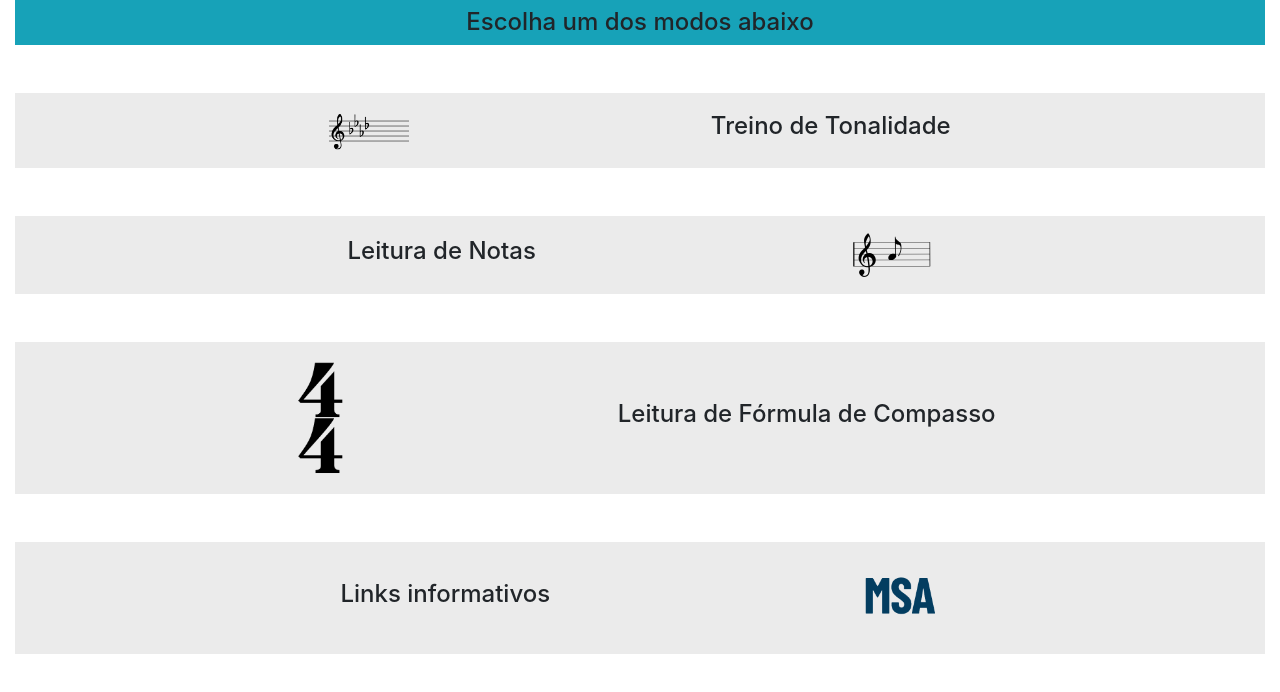
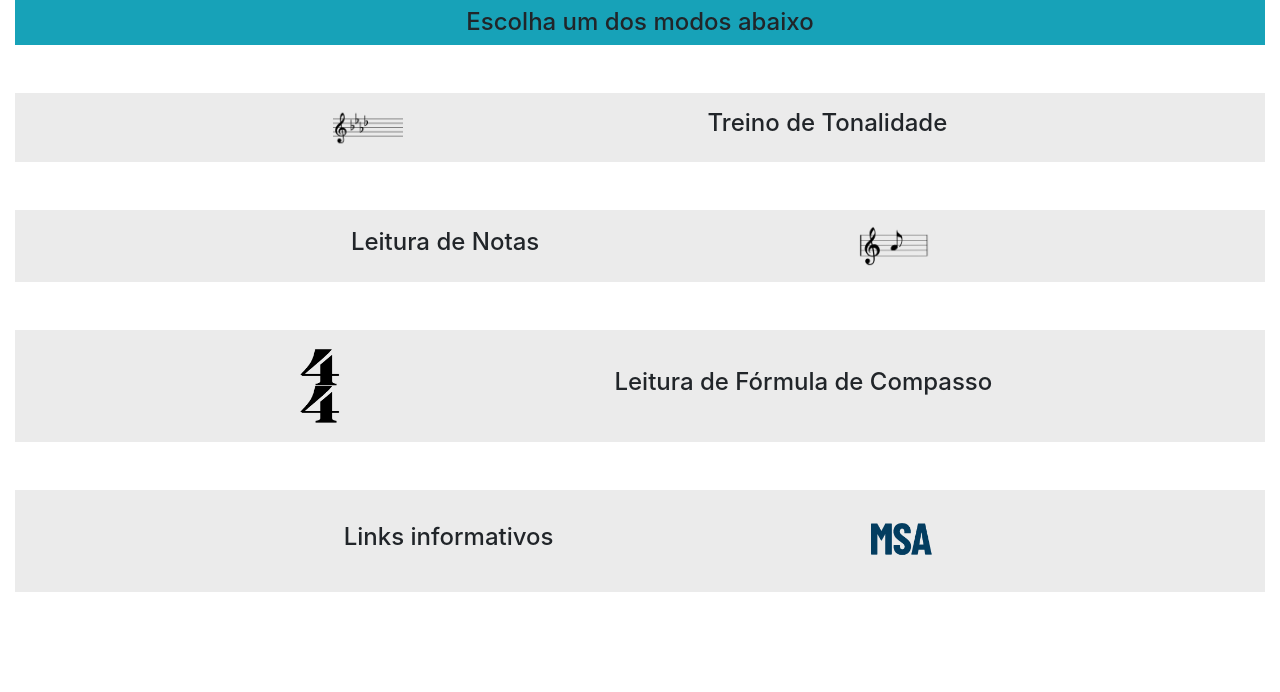
Before and after one commit to BifeFr1t0/MusicaGEM, a plain HTML site: page menu.html in a window 1280 px wide. Drawn offline with Linux system fonts and the light colour scheme.

Commit message:
Mais correções

```diff
--- a/css/style.css
+++ b/css/style.css
@@ -39,7 +39,8 @@ h3{
     transition: 0.5s;
 }
 .menu-choices img{
-    max-width: 80px;
+    max-height: 80px;
+    max-width:70px;
 
 }
 
```
